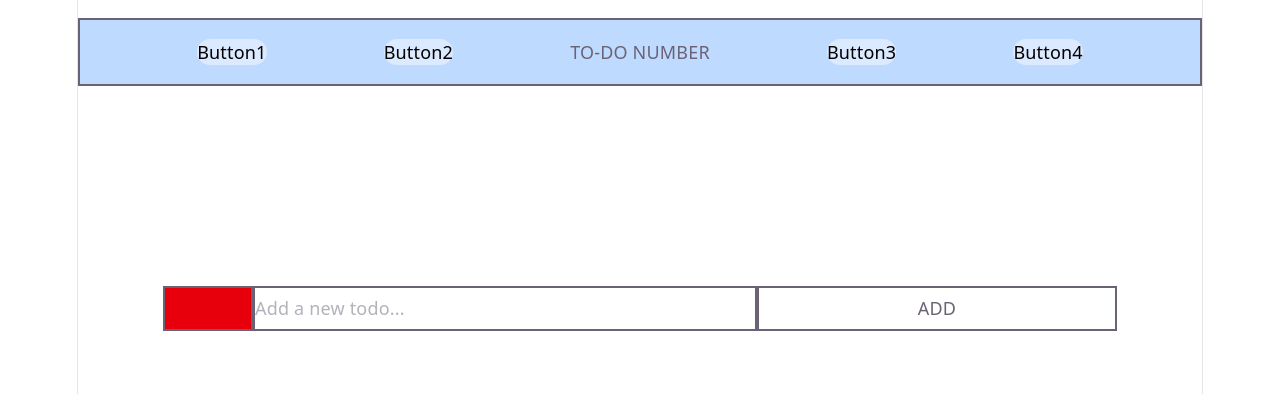
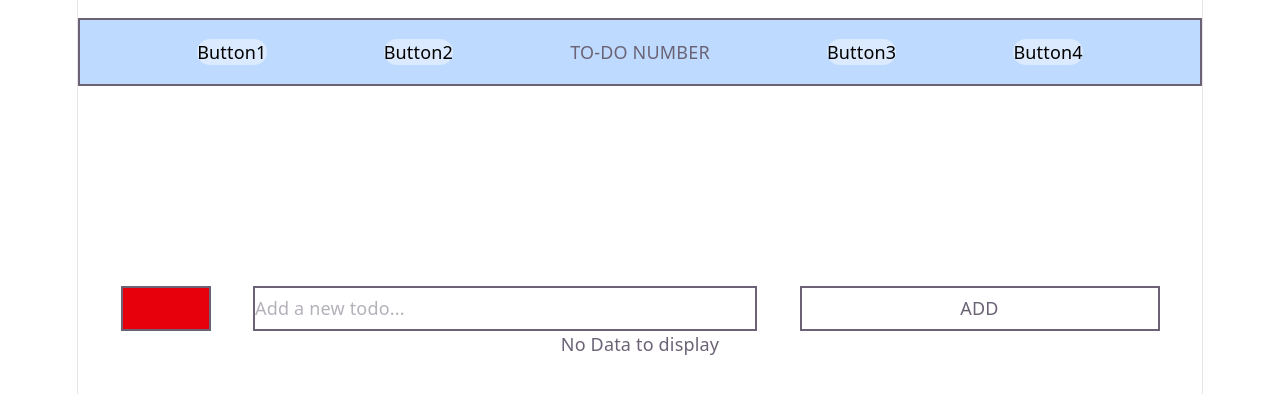
Before and after one commit to SameerUH/To-do-list-React, a React (Vite) app in the folder to-do-list/: page / in a window 1280 px wide. Shown: the top 394 px of the page. Built offline with nearby package versions, Linux system fonts and the light colour scheme.

Commit message:
Working on displaying inputs

```diff
--- a/to-do-list/src/App.jsx
+++ b/to-do-list/src/App.jsx
@@ -1,8 +1,14 @@
-import { useState } from 'react'
-import './App.css'
+import { useState } from 'react';
+import './App.css';
+import TaskEntry from './TaskEntry';
+
 
 function App() {
+    const [data, setData] = useState({});
 
+    const updateData = (taskParams) => {
+      setData(taskParams);
+  };
   return (
     <>
     <div class="flex justify-evenly h-15 w-full mt-[1em] mb-[200px] mx-auto my-0 bg-blue-200 border-2 border-black-200 items-center">
@@ -13,12 +19,8 @@ function App() {
       <button class="rounded-full padding-[2em] bg-blue-100 text-black">Button4</button>
     </div>
 
-    <form class="flex h-10 mx-auto my-0 justify-evenly">
-      <div class="h-base w-20 bg-red-600 border-2 border-black-200"></div>
-      <input class="border-2 border-black-200 w-md" type="text" placeholder="Add a new todo..." name="task"/>
-      <input class="border-2 border-black-200 w-xs cursor-pointer" type="submit" value="ADD"/>
-    </form>
-
+    <TaskEntry callback={updateData}/>
+    <p>{"data" in data ? data["data"] : "No Data to display"}</p>
     </>
   )
 }
--- /dev/null
+++ b/to-do-list/src/TaskEntry.jsx
@@ -0,0 +1,23 @@
+import { useState } from "react";
+
+function TaskEntry(props) {
+    const [task, setTask] = useState("");
+
+    const addButton = () => {
+        props.callback({task: task});
+    };
+
+    return (
+        <div>
+            <form class="flex h-10 mx-auto my-0 justify-evenly">
+            <div class="h-base w-20 bg-red-600 border-2 border-black-200"></div>
+            <input class="border-2 border-black-200 w-md" type="text" placeholder="Add a new todo..." name="task" value={task} onChange={(e) => setTask(e.target.value)}/>
+            <input class="border-2 border-black-200 w-xs cursor-pointer" type="button" value="ADD" onClick={addButton}/>
+            </form>
+
+            <p>{task}</p>
+        </div>
+    );
+}
+
+export default TaskEntry;
```
